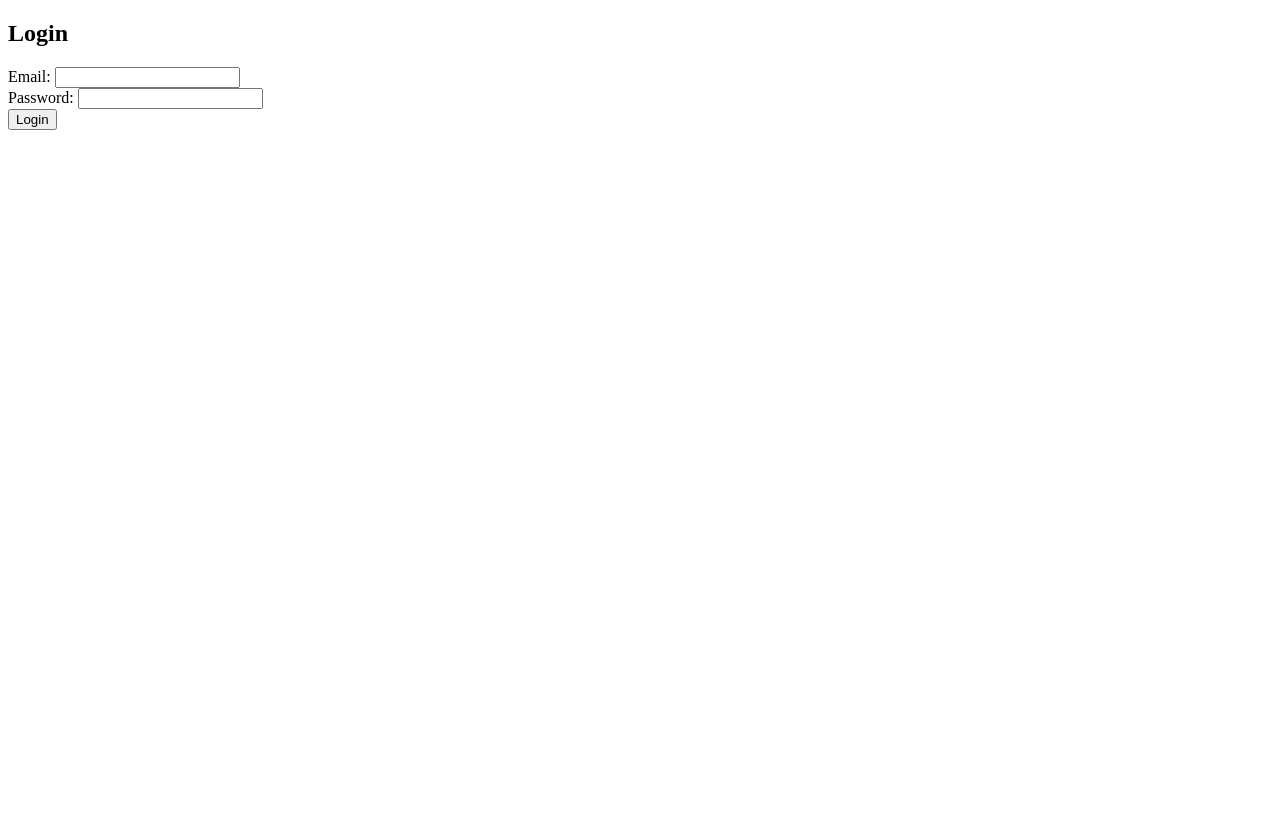
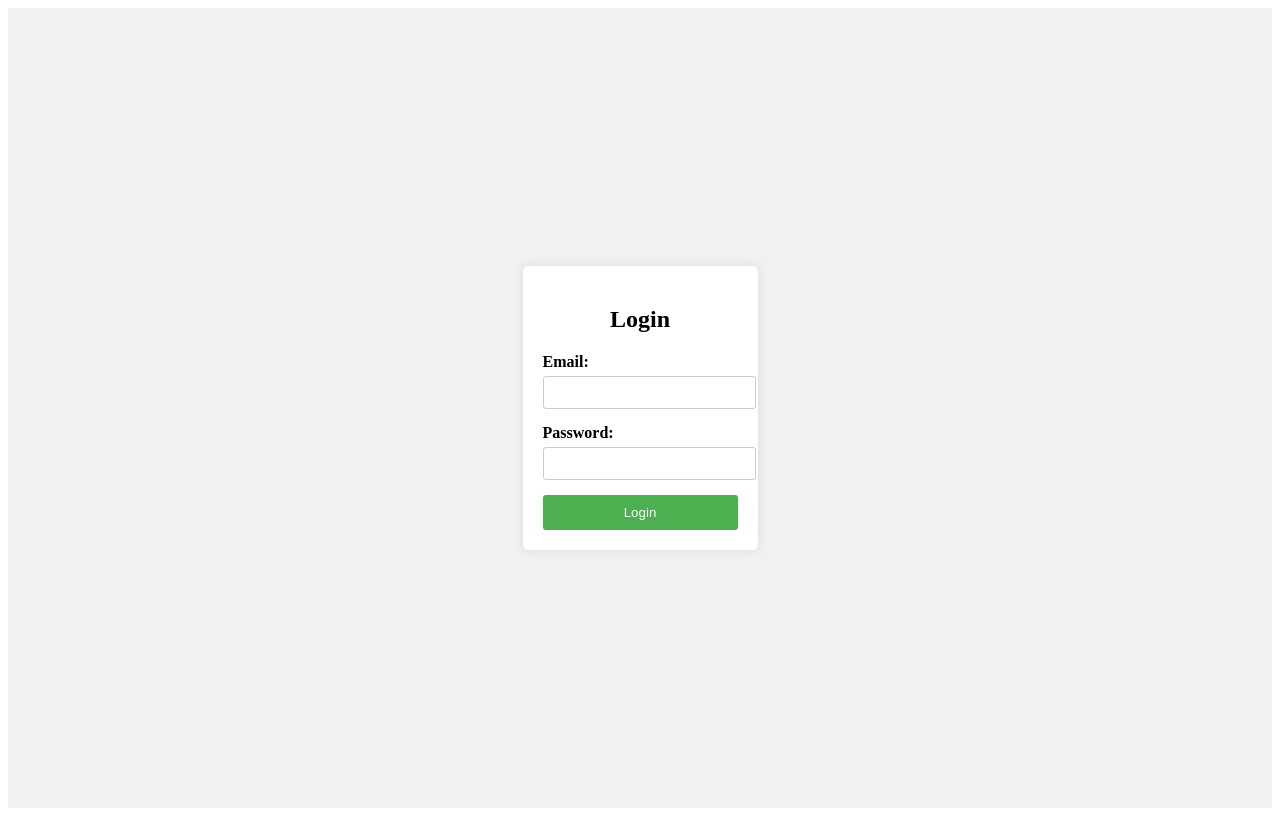
Before and after one commit to Iliopoulos-Christopher/MyWebSite, a plain HTML site: page login.html in a window 1280 px wide. Drawn offline with Linux system fonts and the light colour scheme.

Commit message:
Updated login and signup and add/fixed CSS files

```diff
--- a/css/login.css
+++ b/css/login.css
@@ -0,0 +1,57 @@
+/* CSS for Login Form */
+
+.signup-container {
+    width: 100%;
+    height: 100vh;
+    display: flex;
+    justify-content: center;
+    align-items: center;
+    background-color: #f1f1f1;
+  }
+
+  .signup-form {
+    padding-right: 3em;
+    max-width: 320px;
+    padding: 20px;
+    background-color: #ffffff;
+    border-radius: 5px;
+    box-shadow: 0 0 10px rgba(0, 0, 0, 0.1);
+  }
+
+  .signup-form h2 {
+    text-align: center;
+    margin-bottom: 20px;
+  }
+
+  .form-group {
+    margin-bottom: 15px;
+  }
+
+  .form-group label {
+    display: block;
+    margin-bottom: 5px;
+    font-weight: bold;
+  }
+
+  .form-group input {
+    width: 100%;
+    padding: 8px;
+    border: 1px solid #ccc;
+    border-radius: 3px;
+  }
+
+  button[type="submit"] {
+    width: 100%;
+    padding: 10px;
+    background-color: #4caf50;
+    border: none;
+    color: #ffffff;
+    cursor: pointer;
+    border-radius: 3px;
+  }
+
+  button[type="submit"]:hover {
+    background-color: #45a049;
+  }
+
+  /* Additional styles or modifications can be added here */
--- a/css/signup.css
+++ b/css/signup.css
@@ -1,71 +1,56 @@
-body {
-    background-color: #f2f2f2;
-    font-family: Arial, sans-serif;
+/* CSS for Sign-Up Form */
+
+.signup-container {
+  width: 100%;
+  height: 100vh;
+  display: flex;
+  justify-content: center;
+  align-items: center;
+  background-color: #f1f1f1;
 }
 
-  .signup-container {
-    max-width: 400px;
-    margin: 0 auto;
-    padding: 40px;
-    background-color: #fff;
+.signup-form {
+  max-width: 300px;
+  padding: 20px;
+  background-color: #ffffff;
   border-radius: 5px;
   box-shadow: 0 0 10px rgba(0, 0, 0, 0.1);
 }
 
 .signup-form h2 {
-    margin-bottom: 20px;
   text-align: center;
-    color: #333;
-  }
-
-  .signup-form .form-group {
   margin-bottom: 20px;
 }
 
-  .signup-form label {
-    display: block;
-    font-size: 14px;
-    font-weight: bold;
-    color: #555;
+.form-group {
+  margin-bottom: 15px;
 }
 
-  .signup-form input[type="email"],
-  .signup-form input[type="password"] {
+.form-group label {
+  display: block;
+  margin-bottom: 5px;
+  font-weight: bold;
+}
+
+.form-group input {
+  width: 100%;
+  padding: 8px;
+  border: 1px solid #ccc;
+  border-radius: 3px;
+}
+
+button[type="submit"] {
   width: 100%;
   padding: 10px;
-    border: 1px solid #ccc;
+  background-color: #4caf50;
+  border: none;
+  color: #ffffff;
+  cursor: pointer;
   border-radius: 3px;
-    font-size: 14px;
 }
 
-  .signup-form button[type="submit"] {
-    display: block;
-    width: 100%;
-    padding: 10px;
-    background-color: #007bff;
-    color: #fff;
-    border: none;
-    border-radius: 3px;
-    font-size: 16px;
-    font-weight: bold;
-    cursor: pointer;
+button[type="submit"]:hover {
+  background-color: #45a049;
 }
 
-  .signup-form button[type="submit"]:hover {
-    background-color: #0056b3;
-  }
-
-  .signup-form .error-message {
-    margin-top: 10px;
-    color: #f00;
-    font-size: 14px;
-    font-weight: bold;
-    text-align: center;
-  }
-
-  /* Responsive styles */
-  @media screen and (max-width: 480px) {
-    .signup-container {
-      padding: 20px;
-    }
-  }
+/* Additional styles or modifications can be added here */
--- a/login.html
+++ b/login.html
@@ -5,9 +5,9 @@
   <meta charset="UTF-8">
   <meta name="viewport" content="width=device-width, initial-scale=1.0">
   <title>Log In</title>
-  <link rel="stylesheet" href="/css/login.css"> <!-- Include your custom CSS file here -->
+  <link rel="stylesheet" href="./css/login.css"> <!-- Include your custom CSS file here -->
   <!-- Additional CSS styles or external libraries can be included here -->
-  <script src="/js/login.js"></script> <!-- Include your JavaScript file here -->
+  <script src="./js/login.js"></script> <!-- Include your JavaScript file here -->
 </head>
 
 <body>
```
Also changed, not shown: signup.html (+2 -4 lines). Lines whose indentation alone changed are shown as unchanged.
